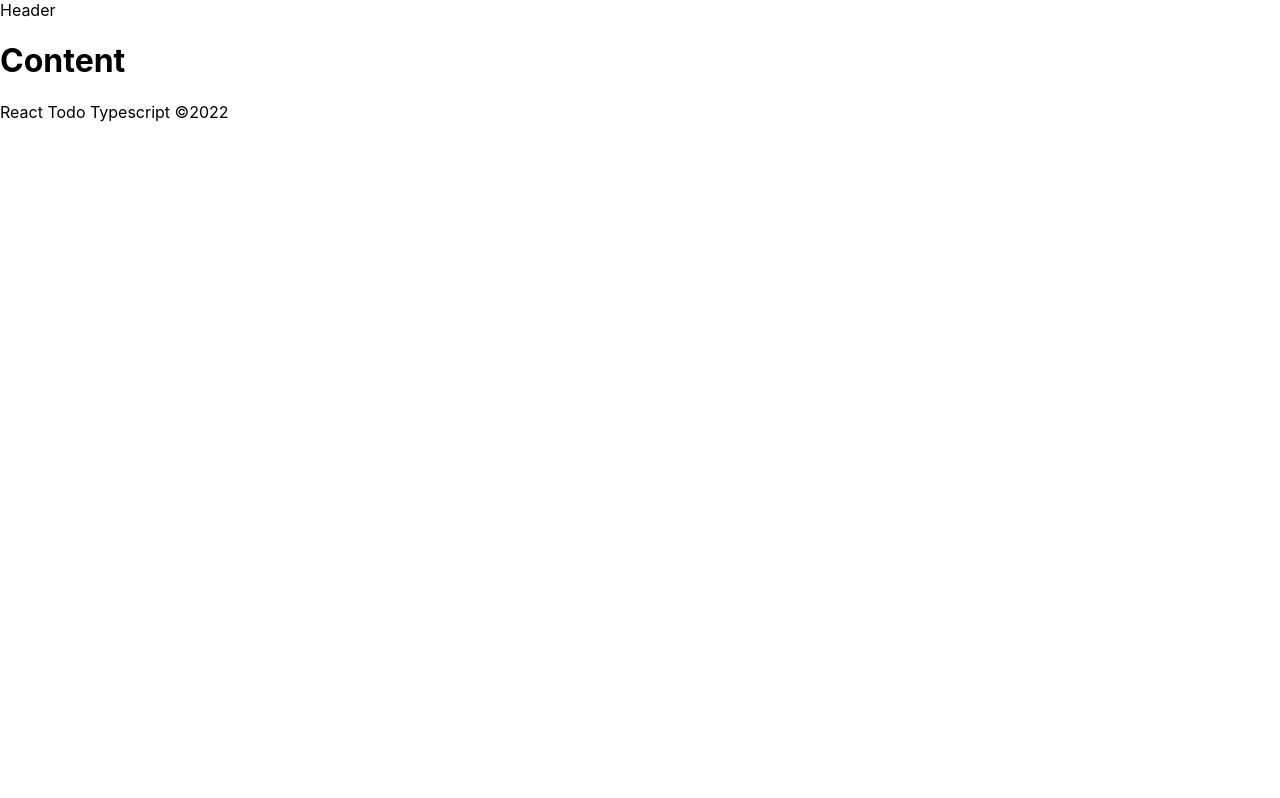
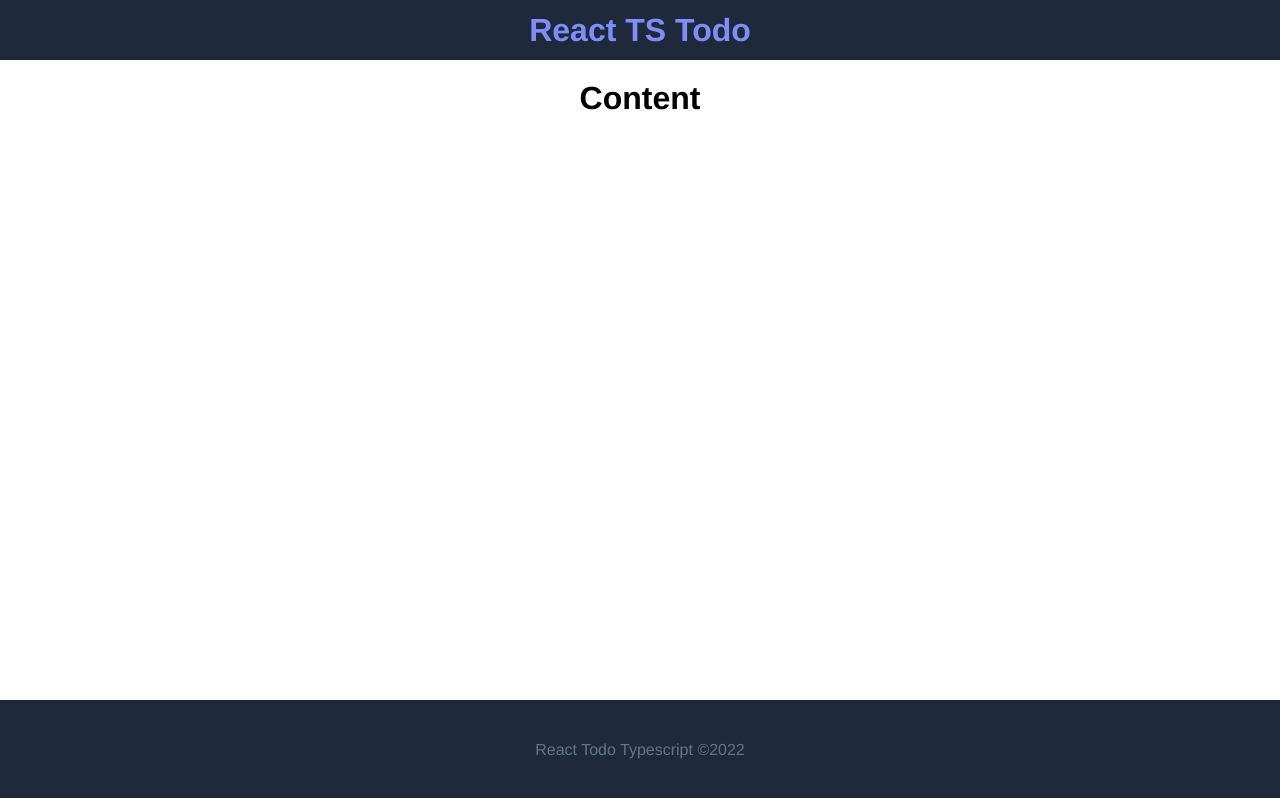
Before and after one commit to leoziondev/ud-ts-react-todo-mb, a React (Create React App) app: page / in a window 1280 px wide. Built offline with nearby package versions, Linux system fonts and the light colour scheme.

Commit message:
layout components and styles

```diff
--- /dev/null
+++ b/src/App.module.css
@@ -0,0 +1,12 @@
+.bodyWrapper {
+    display: flex;
+    flex-direction: column;
+}
+
+.bodyWrapper main {
+    min-height: calc(100vh - 160px);
+    display: flex;
+    flex-direction: column;
+    align-items: center;
+    padding: 20px 0;
+}
--- a/src/App.tsx
+++ b/src/App.tsx
@@ -1,15 +1,16 @@
+import Footer from "./components/Footer"
+import Header from "./components/Header"
+
+import styles from './App.module.css'
+
 const App = () => {
   return (
-    <div>
-      <header>Header</header>
+    <div className={styles.bodyWrapper}>
+      <Header />
       <main>
         <h1>Content</h1>
       </main>
-      <footer>
-        <p>
-          <span>React Todo Typescript &copy;2022</span>
-        </p>
-      </footer>
+      <Footer />
     </div>
   );
 }
--- /dev/null
+++ b/src/components/Footer.module.css
@@ -0,0 +1,8 @@
+.footer {
+    height: 100px;
+    display: flex;
+    align-items: center;
+    justify-content: center;
+    background-color: #1e293b;
+    color: #64748b;
+}
--- /dev/null
+++ b/src/components/Footer.tsx
@@ -0,0 +1,13 @@
+import styles from './Footer.module.css'
+
+const Footer = () => {
+  return (
+    <footer className={styles.footer}>
+        <p>
+          <span>React Todo Typescript &copy;2022</span>
+        </p>
+      </footer>
+  )
+}
+
+export default Footer
--- /dev/null
+++ b/src/components/Header.module.css
@@ -0,0 +1,9 @@
+.header {
+    height: 60px;
+    display: flex;
+    align-items: center;
+    justify-content: center;
+    background-color: #1e293b;
+    color: #818cf8;
+    text-align: center;
+}
--- /dev/null
+++ b/src/components/Header.tsx
@@ -0,0 +1,11 @@
+import styles from './Header.module.css'
+
+const Header = () => {
+  return (
+    <header className={styles.header}>
+        <h1>React TS Todo</h1>
+    </header>
+  )
+}
+
+export default Header
--- a/src/index.css
+++ b/src/index.css
@@ -1,13 +1,18 @@
-body {
+/* colors theme {
+  --gray-50: "#f8fafc"
+  --gray-500: "#64748b"
+  --gray-800: "#1e293b";
+  --brand-600: "#4f46e5"
+  --brand-400: "#818cf8"
+} */
+
+* {
   margin: 0;
-  font-family: -apple-system, BlinkMacSystemFont, 'Segoe UI', 'Roboto', 'Oxygen',
-    'Ubuntu', 'Cantarell', 'Fira Sans', 'Droid Sans', 'Helvetica Neue',
-    sans-serif;
-  -webkit-font-smoothing: antialiased;
-  -moz-osx-font-smoothing: grayscale;
+  padding: 0;
+  font-family: Helvetica, serif;
+  box-sizing: border-box;
 }
 
-code {
-  font-family: source-code-pro, Menlo, Monaco, Consolas, 'Courier New',
-    monospace;
+.hide {
+  display: none !important;
 }
```
